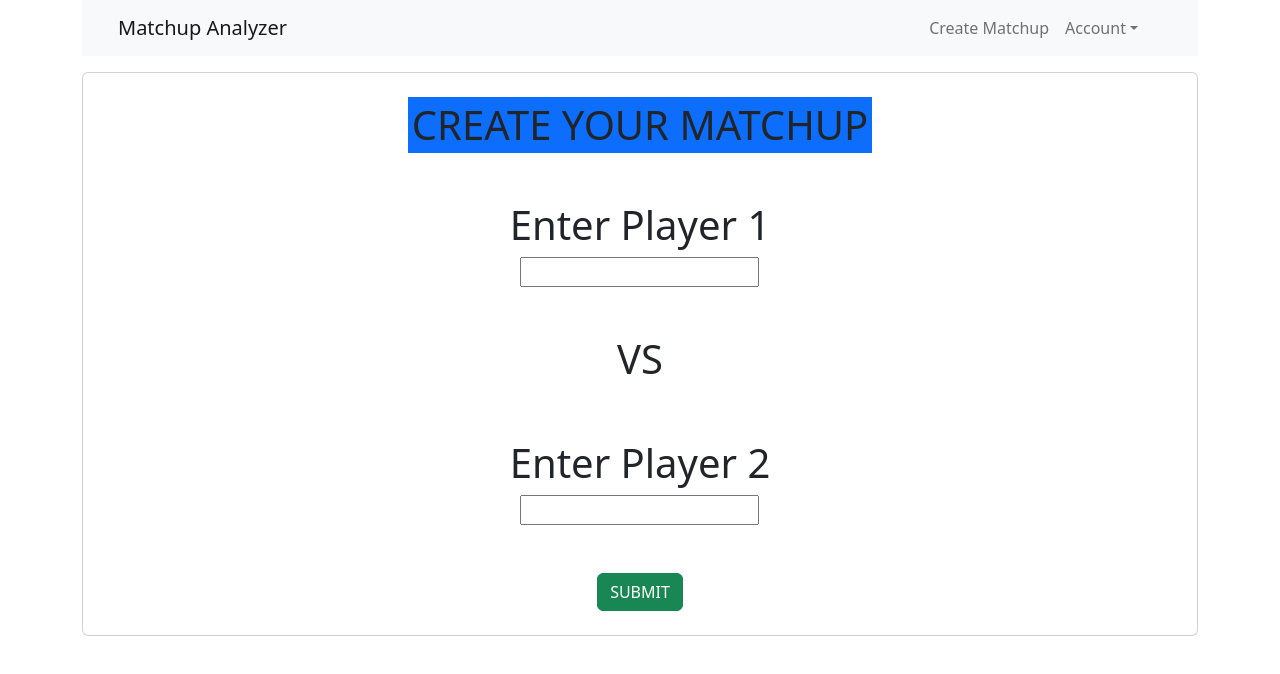
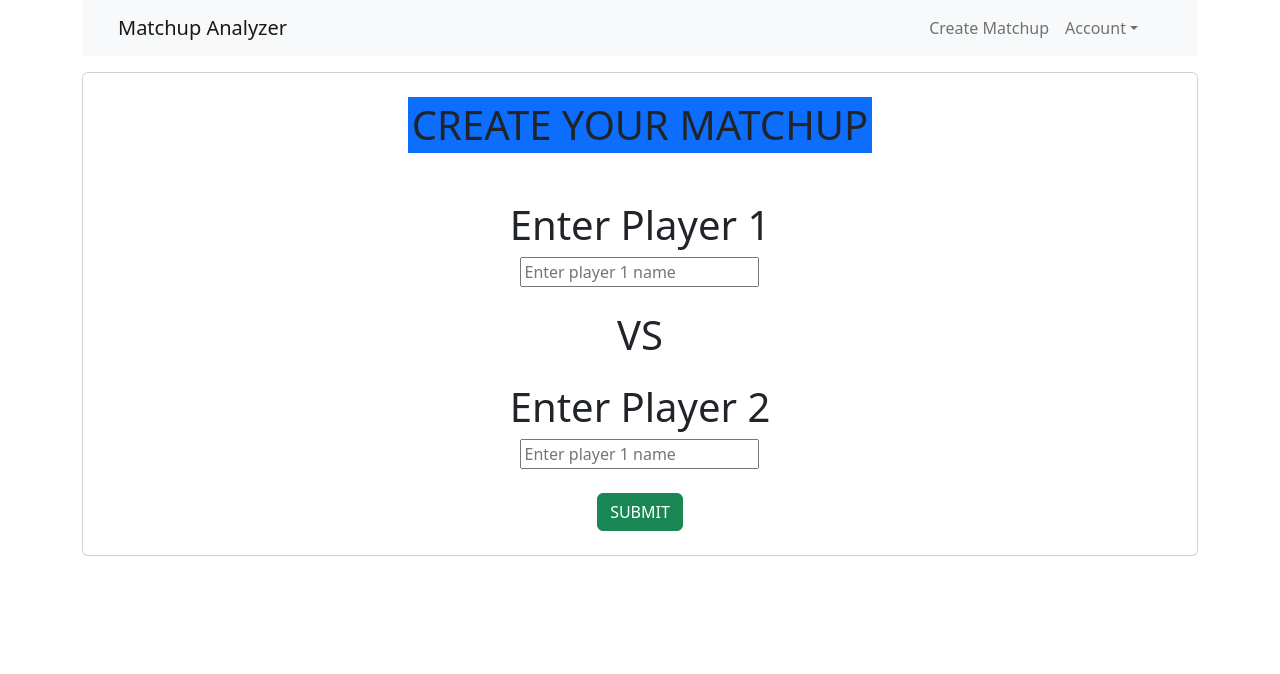
Before and after one commit to CarlBergquist/Fantasy-Football-Matchup, a React (Create React App) app in the folder client/: page /matchup in a window 1280 px wide. Shown: the top 674 px of the page. Built offline with nearby package versions, Linux system fonts and the light colour scheme; sample sign-in values are in the browser's storage.

Commit message:
working on creatematchup file

```diff
--- a/client/src/pages/matchup.js
+++ b/client/src/pages/matchup.js
@@ -1,10 +1,44 @@
-import React from 'react';
+import React, { useState } from 'react';
 import NavComponent from '../components/nav';
-//import profilepic from '../../assets/me.jpeg';
-//import "../../styles/about.css"
 import Auth from '../utils/auth';
+import { useMutation } from '@apollo/client';
+import { CREATE_MATCHUP } from '../utils/mutations';
 
 export default function Matchup() {
+
+    const [formState, setFormState] = useState({
+        player1: '',
+        player2: '',
+    });
+
+    const [createMatchup, { error }] = useMutation(CREATE_MATCHUP);
+
+    const handleChange = (event) => {
+        const { name, value } = event.target;
+        setFormState({ ...formState, [name]: value });
+
+    };
+
+    const handleFormSubmit = async (event) => {
+        event.preventDefault();
+        console.log(formState);
+
+        try {
+            const { data } = await createMatchup({
+                variables: { ...formState },
+            });
+            console.log(data)
+
+            //Auth.login(data.addProfile.token);
+        } catch (e) {
+            console.error(e);
+        }
+        setFormState({
+            player1: '',
+            player2: '',
+        });
+
+    };
     if (!Auth.loggedIn()) {
         console.log(Auth.loggedIn)
         return window.location.assign('/');
@@ -18,10 +52,16 @@ export default function Matchup() {
                     <div className="text-center m-4 bg-primary">
                         <h1 className="m-1">CREATE YOUR MATCHUP</h1>
                     </div>
-
+                    <form onSubmit={handleFormSubmit}>
                         <div className="text-center m-4">
                             <h1>Enter Player 1 </h1>
-                <input></input>
+                            <input
+                                name="player1"
+                                type="text"
+                                placeholder='Enter player 1 name'
+                                value={formState.player1}
+                                onChange={handleChange}
+                            />
                         </div>
 
 
@@ -32,13 +72,19 @@ export default function Matchup() {
 
                         <div className=" text-center m-4">
                             <h1>Enter Player 2</h1>
-                <input></input>
+                            <input
+                                name="player2"
+                                type="text"
+                                placeholder='Enter player 1 name'
+                                value={formState.player2}
+                                onChange={handleChange}
+                                />
                         </div>
 
                         <div className="text-center m-4">
                             <button className="btn btn-success">SUBMIT</button>
                         </div>
-
+                    </form>
 
                     <div>
 
```
Lines whose indentation alone changed are shown as unchanged.
